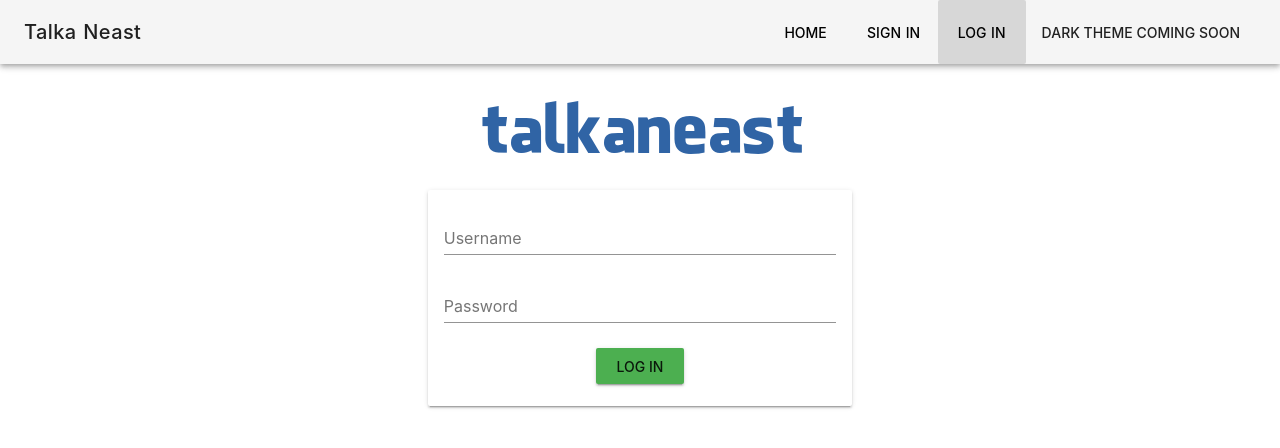
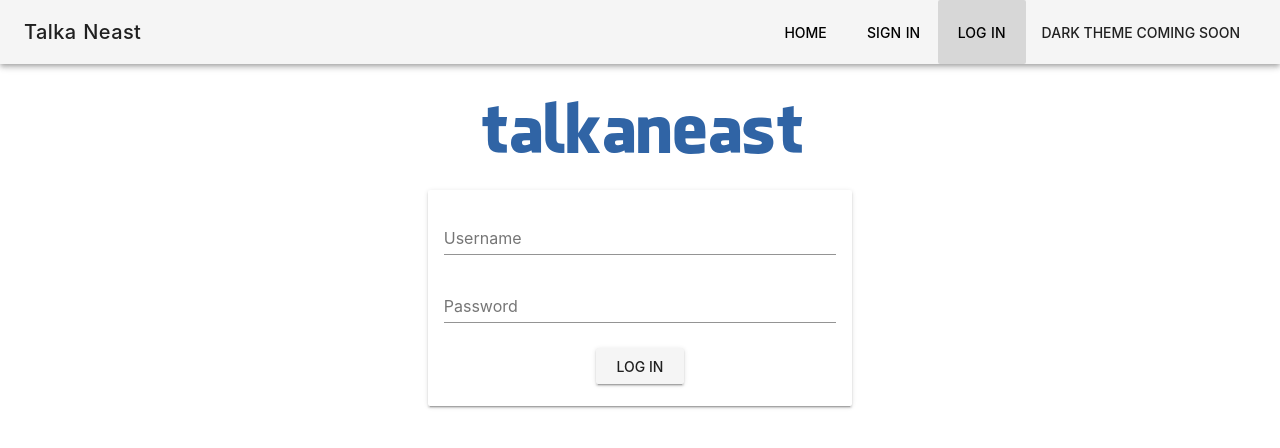
Before and after one commit to sniperkit/talkaneast, a Nuxt app in the folder frontend/vue.js_client/talkaclient/: page /login in a window 1280 px wide. Shown: the top 448 px of the page. Built offline with nearby package versions, Linux system fonts and the light colour scheme.

Commit message:
Fix color

```diff
--- a/frontend/vue.js_client/talkaclient/pages/login.vue
+++ b/frontend/vue.js_client/talkaclient/pages/login.vue
@@ -16,7 +16,7 @@
         label="Password"
         >
         </v-text-field>
-        <v-btn class="green">
+        <v-btn>
           LOG IN
         </v-btn>
        </v-card>
```
